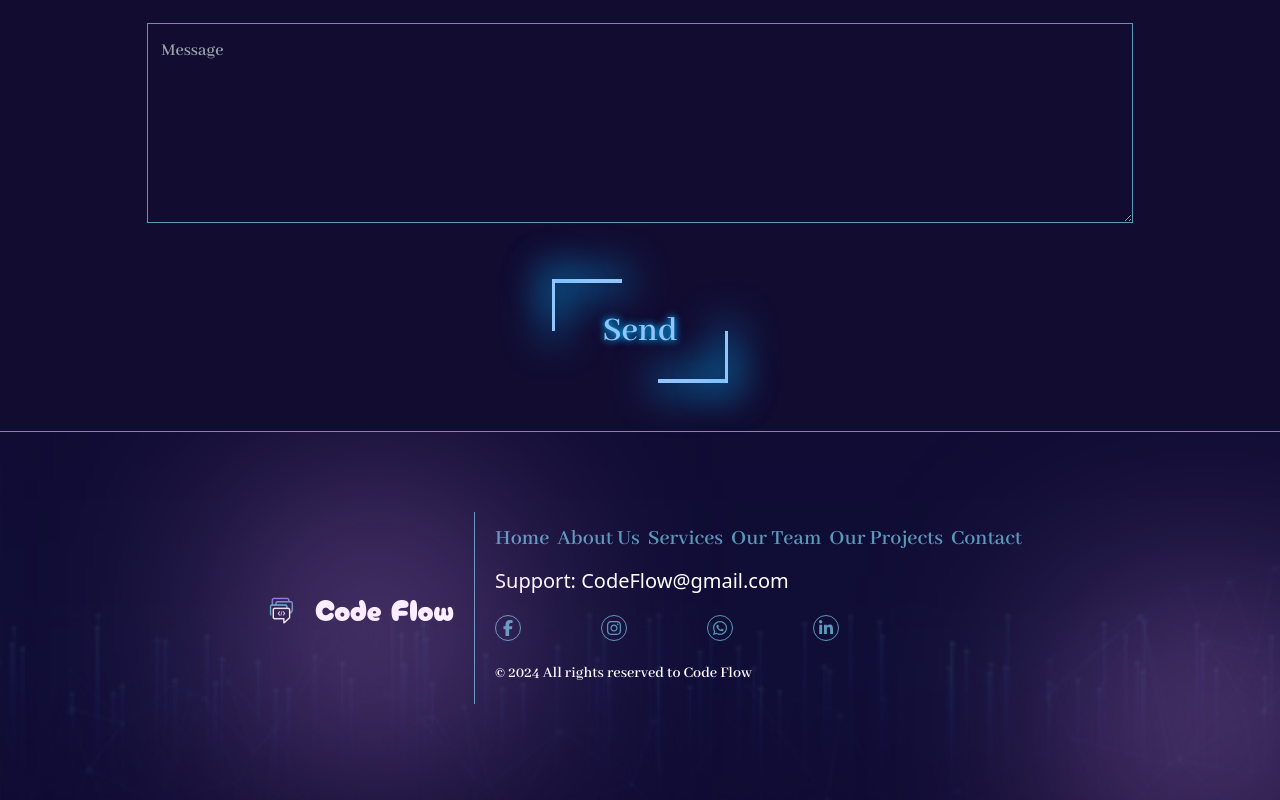
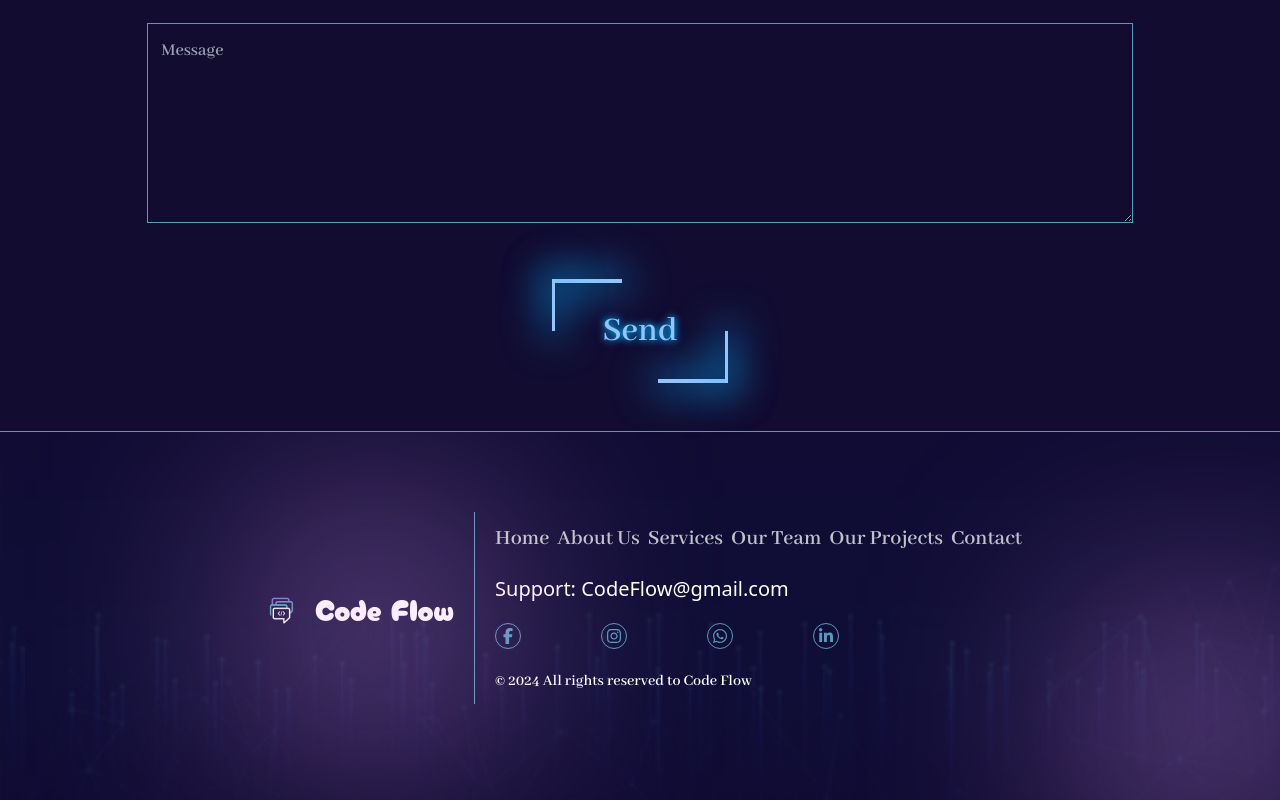
Before and after one commit to c0de-flow/code-flow, a Next.js app: page / in a window 1280 px wide. Shown: the part 6514-7314 px from the top of the page. Built offline with nearby package versions, Linux system fonts and the light colour scheme.

Commit message:
footer link hover

```diff
--- a/app/components/footer/FooterLinks.tsx
+++ b/app/components/footer/FooterLinks.tsx
@@ -17,7 +17,7 @@ const FooterLinks = () => {
         <Link
           key={index}
           href={link.href}
-          className="font-abhaya text-[22px] text-borderColor"
+          className="font-abhaya text-[22px] text-borderColor nav-link"
         >
           {link.label}
         </Link>
```
